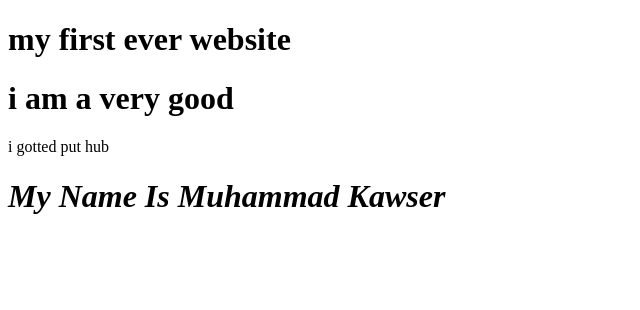
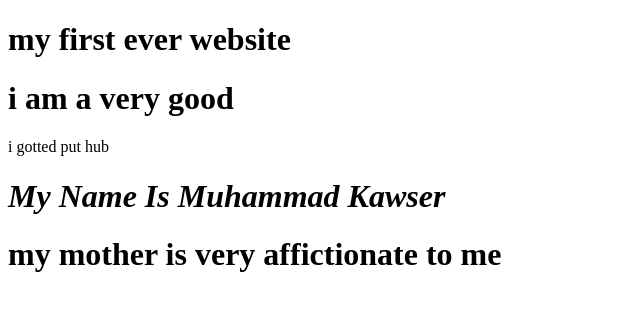
Before and after one commit to Kawser420/my-frist-website, a plain HTML site: page index.html in a window 1280 px wide. Shown: the whole page, without its empty margins (0-640 px from the left). Drawn offline with Linux system fonts and the light colour scheme.

Commit message:
my mother

```diff
--- a/index.html
+++ b/index.html
@@ -10,5 +10,6 @@
     <h1>i am a very good</h1>
     <p>i gotted put hub </p>
 <h1><i>My Name Is Muhammad Kawser</i></h1>
+<h1>my mother is very affictionate to me</h1>
 </body>
 </html>
```
